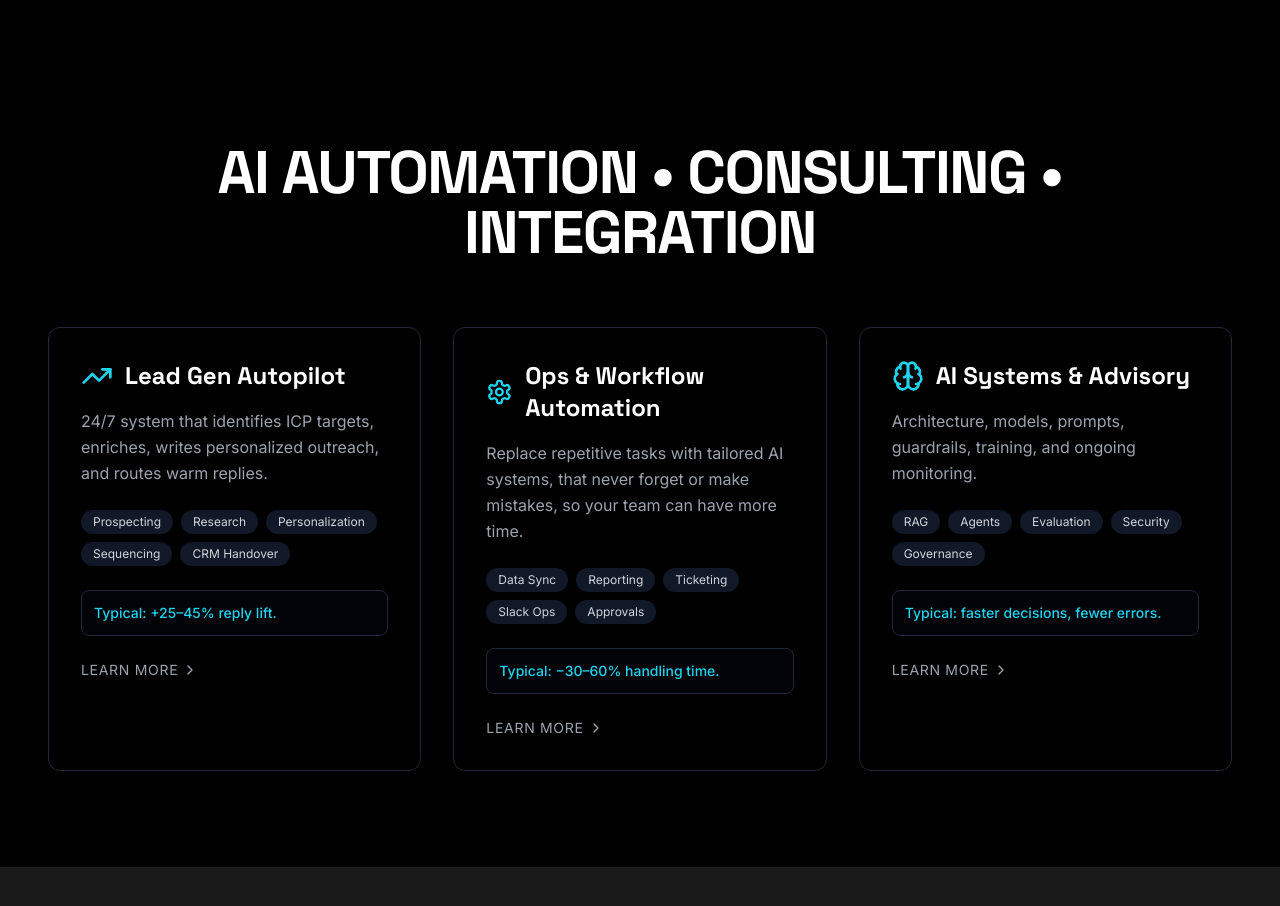
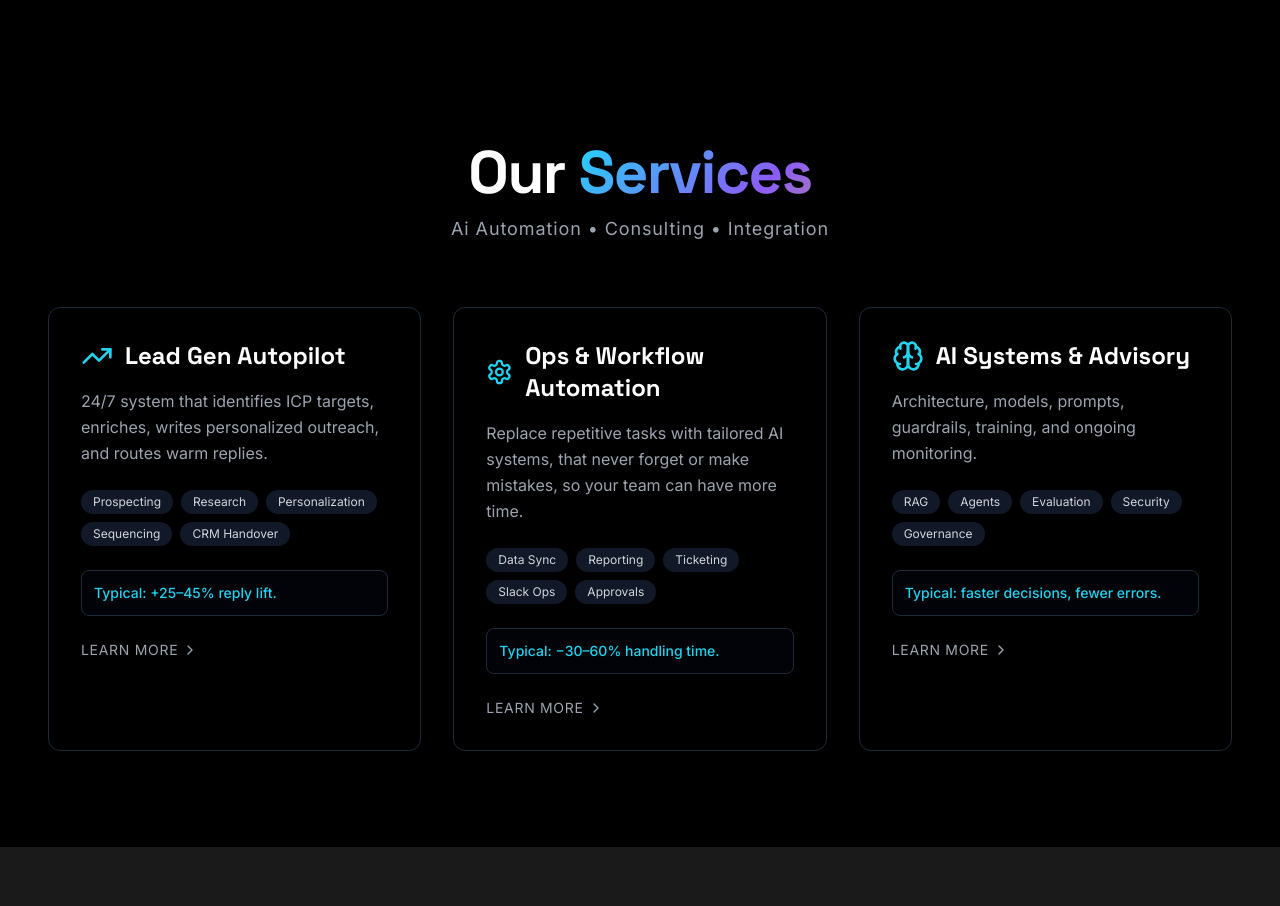
Before and after one commit to iliyanivanovmp-stack/aiessentialsUSdone, a Next.js app: page / in a window 1280 px wide. Shown: the part 2000-2906 px from the top of the page. Built offline with nearby package versions, Linux system fonts and the light colour scheme.

Commit message:
Update Services section header with animated gradient
- Changed header from "AI AUTOMATION • CONSULTING • INTEGRATION" to "Our Services"
- "Services" now has the animated gradient effect
- Added subtitle "Ai Automation • Consulting • Integration" in smaller, muted style

```diff
--- a/components/Services.tsx
+++ b/components/Services.tsx
@@ -70,8 +70,11 @@ const Services = () => {
           className="text-center mb-16"
         >
           <h2 className="font-headline font-bold text-4xl md:text-5xl lg:text-6xl tracking-tight">
-            AI AUTOMATION • CONSULTING • INTEGRATION
+            Our <span className="gradient-text">Services</span>
           </h2>
+          <p className="text-gray-400 text-lg mt-3 tracking-wider">
+            Ai Automation • Consulting • Integration
+          </p>
         </motion.div>
 
         <div className="grid grid-cols-1 md:grid-cols-3 gap-8">
```
